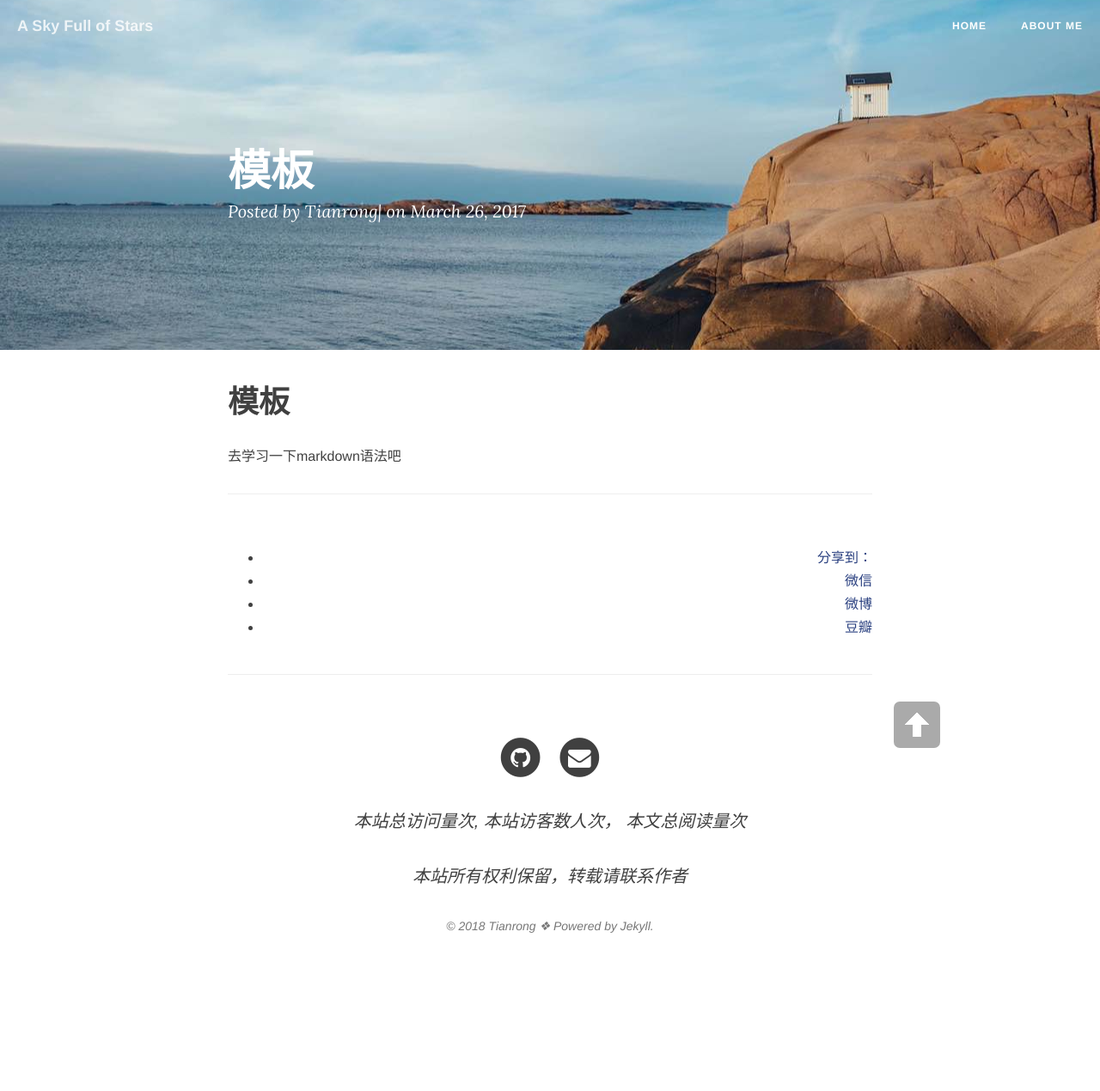
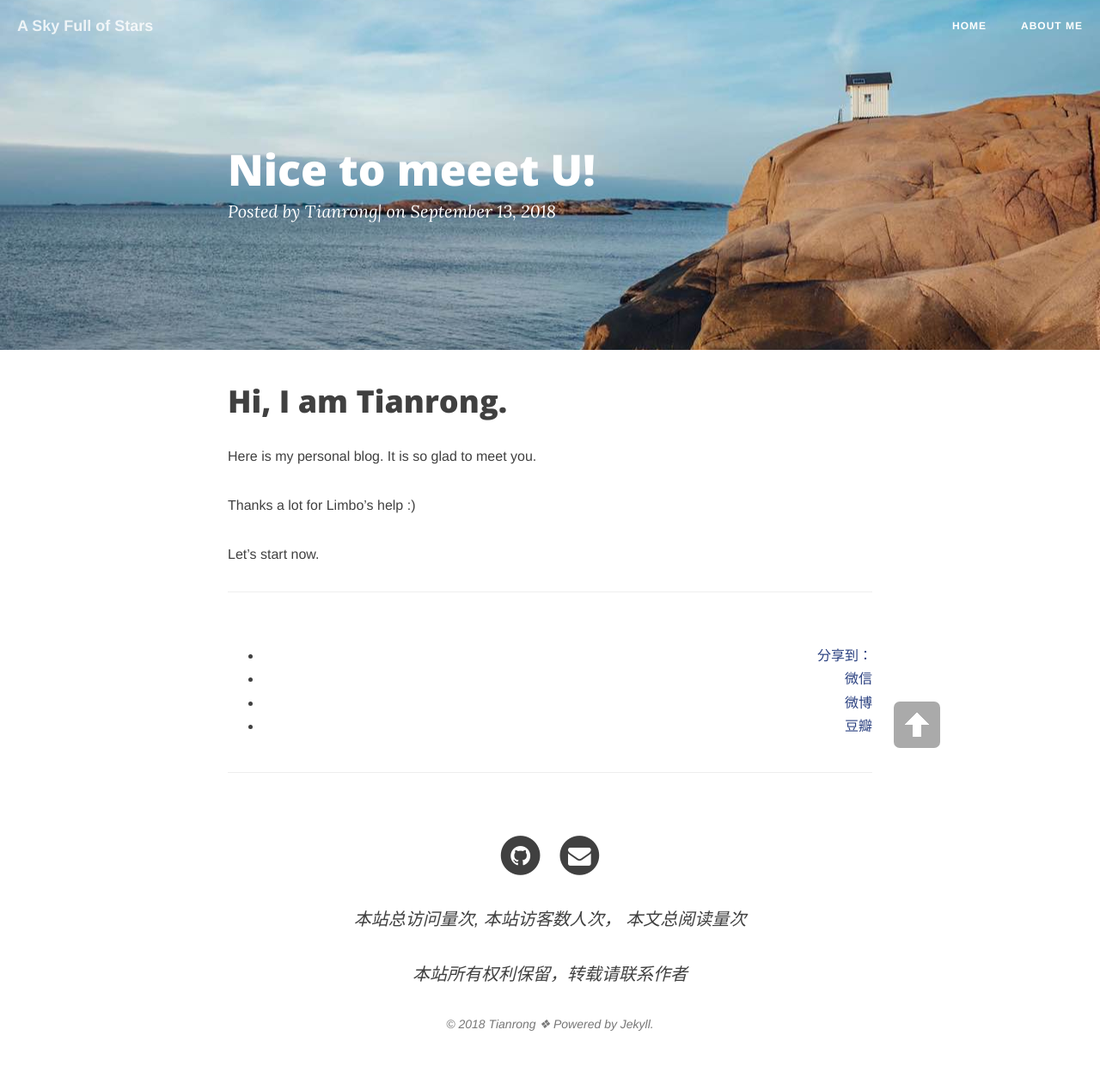
Before and after one commit to trchen12/trchen12.github.io, a Jekyll site: the page built from _posts/2018-08-07-template.md, in a window 1280 px wide. Shown: the whole page at 86% size. Built offline with Jekyll 4.4.1, drawn with Linux system fonts in a browser that asks for light colours; nearby versions of some CDN libraries; comment, search, counter and statistics services are not loaded; before the commit the page ends 1155 px from its top, so only the background shows below that.

Commit message:
Update 2018-08-07-template.md

```diff
--- a/_posts/2018-08-07-template.md
+++ b/_posts/2018-08-07-template.md
@@ -1,13 +1,17 @@
 ---
 layout: post
-title: 模板
-date: 2017-3-26
+title: Nice to meeet U!
+date: 2018-9-13
 header-img: "img/1.jpg"
 categories: blog
 description: Markdown tutorial
 ---
 
 
-# 模板
+# Hi, I am Tianrong.
 
-去学习一下markdown语法吧
+Here is my personal blog. It is so glad to meet you.
+
+Thanks a lot for Limbo's help :)
+
+Let's start now.
```
